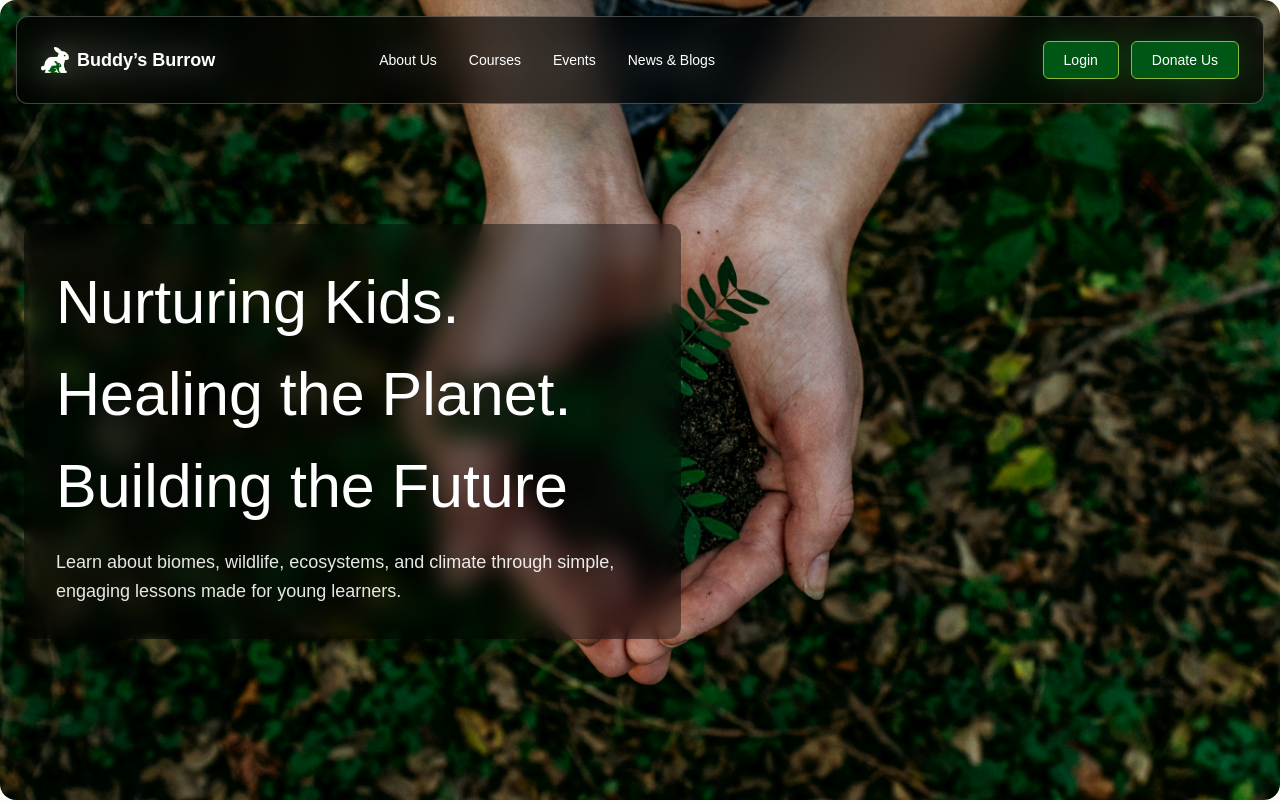
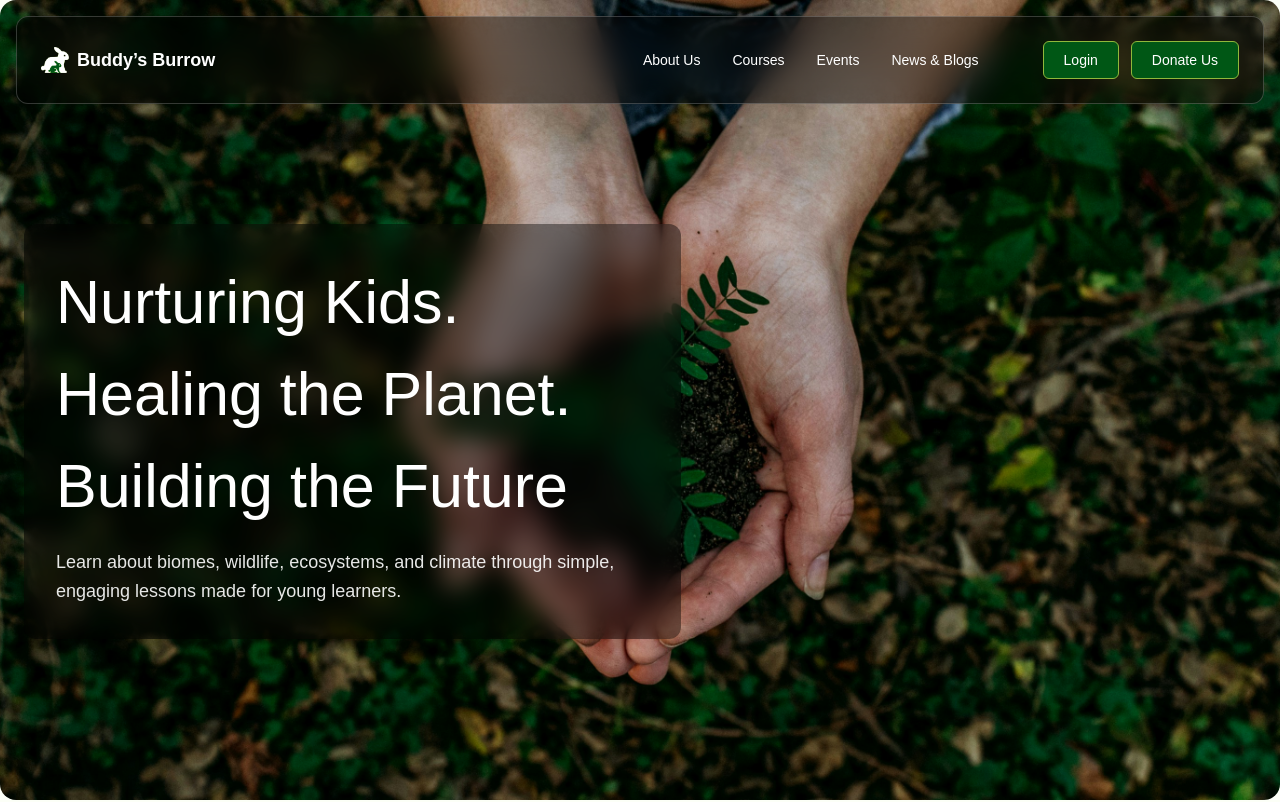
Before and after one commit to nitin-cmyk/Buddy-s-Burrow, a Next.js app: page / in a window 1280 px wide. Shown: the top 802 px of the page. Built offline with nearby package versions, Linux system fonts and the light colour scheme.

Commit message:
Navbar and Footer

```diff
--- a/src/app/aboutus/page.tsx
+++ b/src/app/aboutus/page.tsx
@@ -1,6 +1,4 @@
 import Image from "next/image";
-import Footer from "../../components/footer"
-
 export default function AboutPage() {
     return (
         <main className="w-full bg-[#FCFFF7]">
@@ -275,9 +273,6 @@ export default function AboutPage() {
                 </div>
             </section>
 
-            <Footer />
-
-
         </main>
     );
 }
--- a/src/app/layout.tsx
+++ b/src/app/layout.tsx
@@ -2,6 +2,7 @@ import type { Metadata } from "next";
 import { Geist, Geist_Mono } from "next/font/google";
 import "./globals.css";
 import Navbar from "@/components/Navbar";
+import Footer from "@/components/footer";
 
 const geistSans = Geist({
   variable: "--font-geist-sans",
@@ -30,6 +31,7 @@ export default function RootLayout({
       >
         <Navbar />
         {children}
+        <Footer />
       </body>
     </html>
   );
--- a/src/app/page.tsx
+++ b/src/app/page.tsx
@@ -1,5 +1,3 @@
-import Navbar from "../components/Navbar";
-import Footer from "../components/footer"
 import Image from "next/image";
 
 export default function Home() {
@@ -8,7 +6,6 @@ export default function Home() {
 
       {/* ================= HERO SECTION ================= */}
       <section className="relative min-h-screen bg-[url('/bg.jpg')] bg-cover bg-center rounded-2xl">
-        <Navbar />
 
         <div className="max-w-7xl mx-auto px-6 pt-40 lg:pt-56">
           <div className="max-w-[657px] backdrop-blur-md bg-black/40 rounded-xl p-6 sm:p-8">
@@ -391,9 +388,6 @@ export default function Home() {
         </div>
       </section>
 
-      <Footer/>
-
-
     </main>
   );
 }
--- a/src/components/Navbar.tsx
+++ b/src/components/Navbar.tsx
@@ -38,10 +38,10 @@ export default function Navbar() {
       {/* ================= NAVBAR ================= */}
       <nav
         className={`fixed top-4 left-1/2 -translate-x-1/2 z-50
-        w-[calc(100%-32px)] max-w-7xl
+        w-[calc(100%-32px)]
         h-[72px] sm:h-[88px]
         rounded-xl
-        flex items-center
+        flex items-center justify-between
         px-4 sm:px-6
         transition-all duration-300
         ${navBg}`}
@@ -61,13 +61,13 @@ export default function Navbar() {
         </Link>
 
         {/* DESKTOP MENU */}
+        <div className="flex justify-between gap-16">
           <div className="hidden md:flex mx-auto items-center gap-8">
             {NAV_LINKS.map((item) => (
               <Link
                 key={item.label}
                 href={item.href}
-              className={`text-sm font-medium font-poppins transition-colors ${
-                scrolled
+                className={`text-sm font-medium font-poppins transition-colors ${scrolled
                     ? "text-black hover:text-gray-600"
                     : "text-white hover:text-white/80"
                   }`}
@@ -93,6 +93,7 @@ export default function Navbar() {
               Donate Us
             </Link>
           </div>
+        </div>
 
         {/* MOBILE MENU BUTTON */}
         <button
@@ -116,8 +117,7 @@ export default function Navbar() {
               key={item.label}
               href={item.href}
               onClick={() => setMenuOpen(false)}
-              className={`text-sm font-medium font-poppins ${
-                scrolled ? "text-black" : "text-white"
+              className={`text-sm font-medium font-poppins ${scrolled ? "text-black" : "text-white"
                 }`}
             >
               {item.label}
```
Lines whose indentation alone changed are shown as unchanged.
